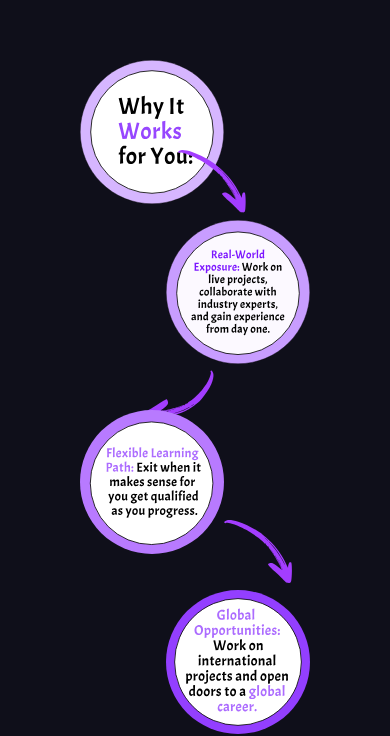
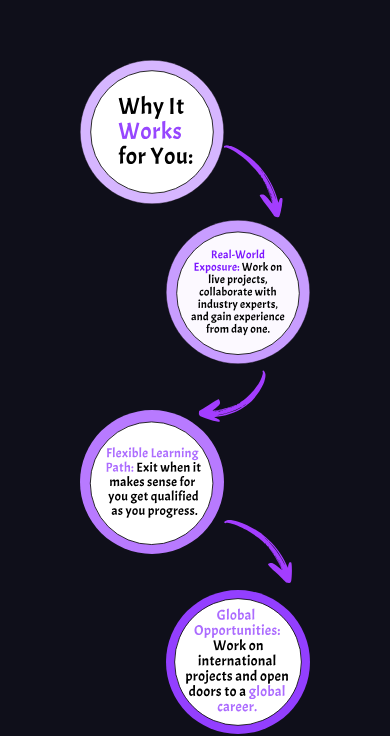
Before and after one commit to Code4Bharat1/BVOC_AIML, a Next.js app: page /whychooseus in a window 390 px wide. Shown: the part 6565-7301 px from the top of the page. Built offline with nearby package versions, Linux system fonts and the light colour scheme.

Commit message:
Enhance TopBenefits component: update positioning classes for mobile responsiveness

```diff
--- a/src/app/globals.css
+++ b/src/app/globals.css
@@ -25,3 +25,14 @@ body {
     display: none !important;
   }
 }
+
+
+@media (max-width: 440px) {
+  .right-arrow {
+    right: 60px !important;
+  }
+  .right-arrow-2 {
+    right: 40px !important;
+    rotate: 10deg !important;
+  }
+}
--- a/src/components/WhyChooseUs/TopBenefits.jsx
+++ b/src/components/WhyChooseUs/TopBenefits.jsx
@@ -212,7 +212,7 @@ const MobileFlowChart = () => (
         whileInView="visible"
         viewport={{ once: true }}
         variants={fadeInUp}
-        className="absolute top-[90px] right-20"
+        className="absolute top-[90px] right-20 right-arrow-2 "
       >
         <Image
           src="/purple-arrow-down.svg"
@@ -238,7 +238,7 @@ const MobileFlowChart = () => (
         whileInView="visible"
         viewport={{ once: true }}
         variants={fadeInUp}
-        className="absolute top-[310px] right-28"
+        className="absolute top-[310px] right-28 right-arrow"
       >
         <Image
           src="/purple-arrow-down2.svg"
```
